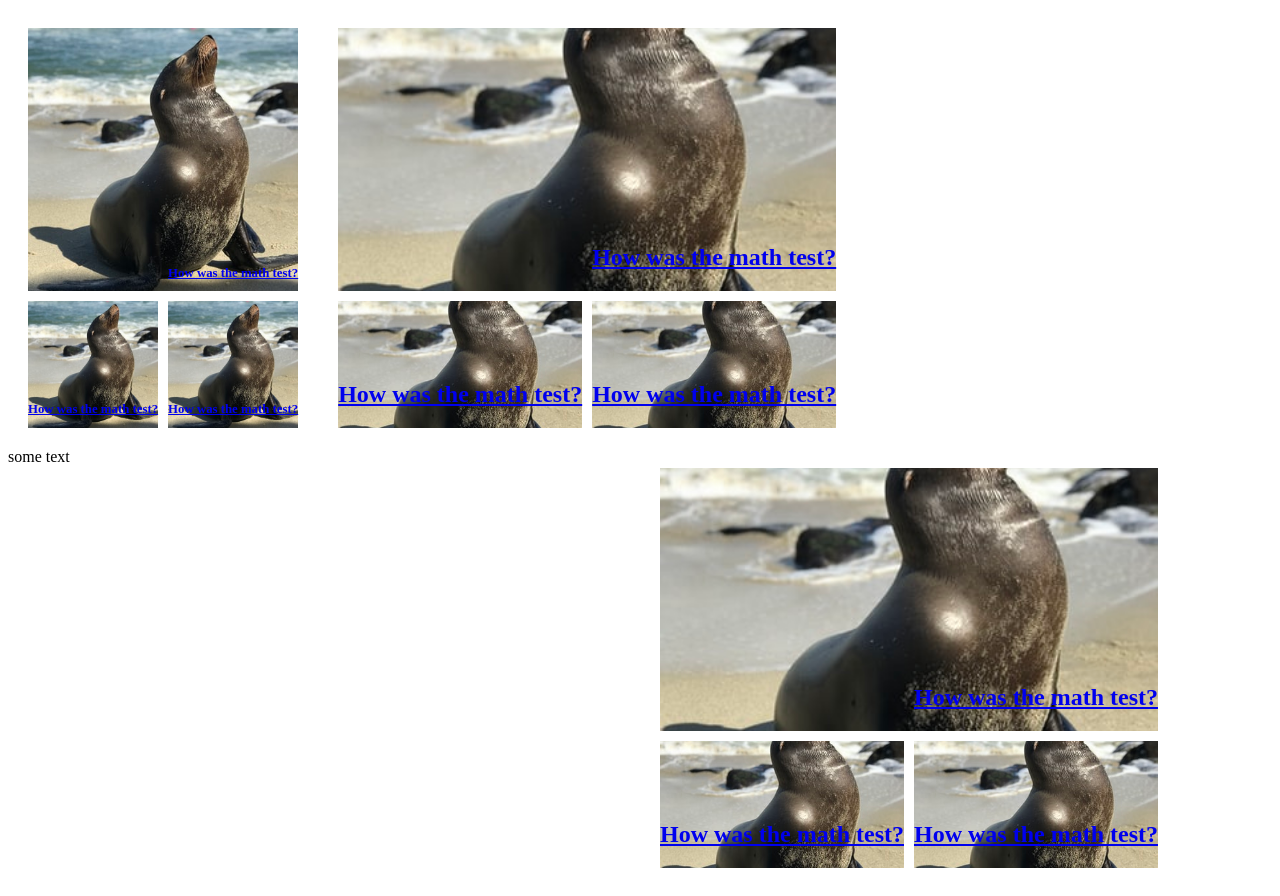
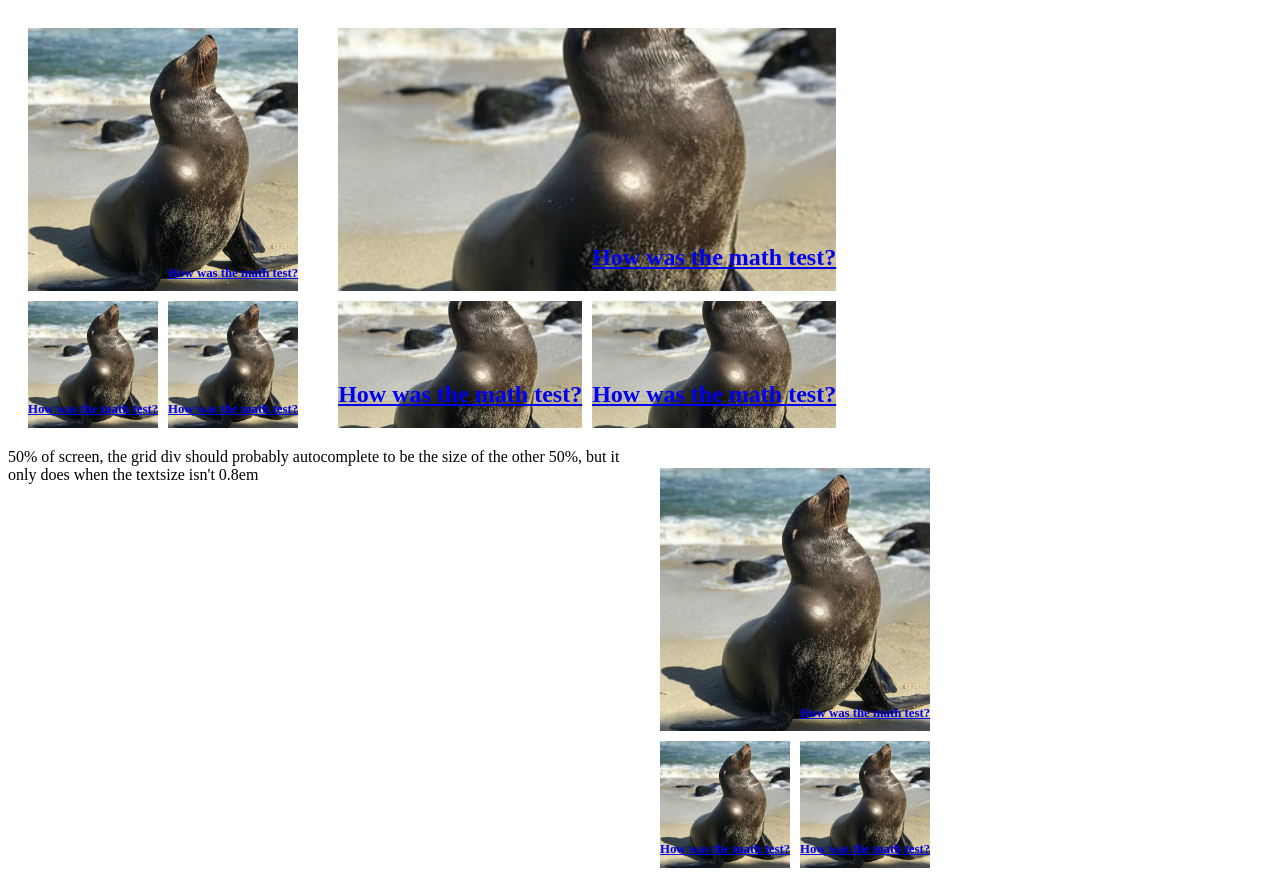
Before and after one commit to stackoverflowsam93/gatsby-bg-image-styling-issue, a Gatsby site: page / in a window 1280 px wide. Built offline with nearby package versions, Linux system fonts and the light colour scheme; Gatsby itself is replaced by a stand-in of ours.

Commit message:
Made the second example better

```diff
--- a/src/pages/index.js
+++ b/src/pages/index.js
@@ -59,12 +59,12 @@ const IndexPage = () => {
 
         <div className='container'>
           <div style={{width:'50%'}}>
-            some text
+            50% of screen, the grid div should probably autocomplete to be the size of the other 50%, but it only does when the textsize isn't 0.8em
           </div>
           <div className='my-grid'>
-            <BgImage className='un' textClass='big' imgProps={imgProps} />
-            <BgImage className='du' textClass='big' imgProps={imgProps} />
-            <BgImage className='twa' textClass='big' imgProps={imgProps} />
+            <BgImage className='un' textClass='small' imgProps={imgProps} />
+            <BgImage className='du' textClass='small' imgProps={imgProps} />
+            <BgImage className='twa' textClass='small' imgProps={imgProps} />
           </div>
         </div>
       </>
```
